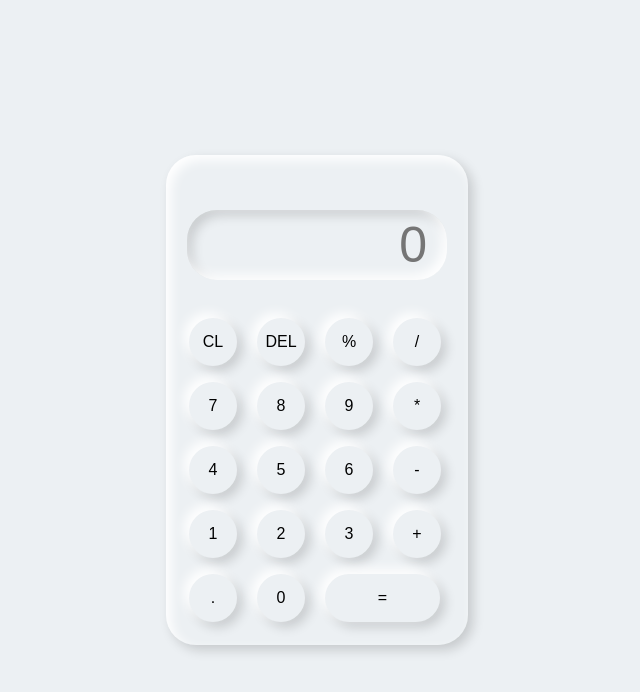
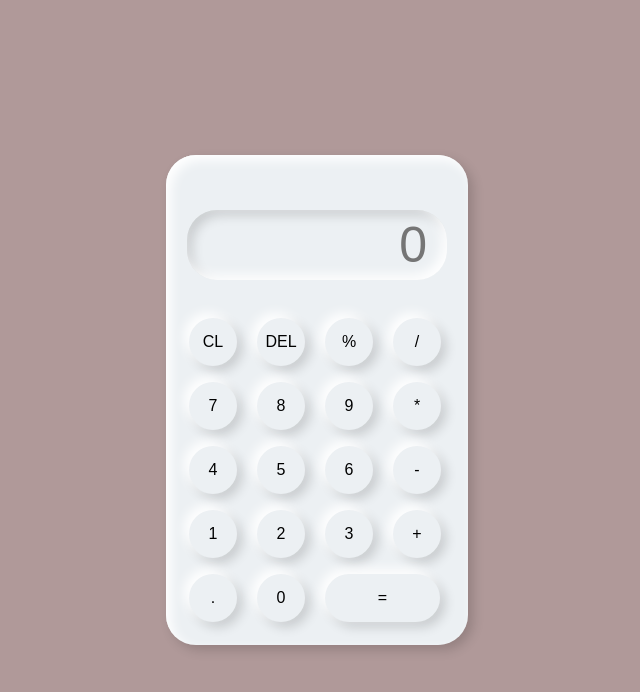
Before and after one commit to vg89/my-calculator, a plain HTML site: page index.html in a window 1280 px wide. Shown: the whole page, without its empty margins (323-963 px from the left). Drawn offline with Linux system fonts and the light colour scheme.

Commit message:
updated styles

```diff
--- a/index.html
+++ b/index.html
@@ -6,7 +6,7 @@
     <link rel="stylesheet" href="style.css">
     <title>Calculator</title>
 </head>
-<body>
+<body style="background-color: black;">
     <div class="container">
         <div class="calculator">
             <input type="text" placeholder="0" id="output-screen">
--- a/style.css
+++ b/style.css
@@ -2,7 +2,7 @@
     margin: 0;
     padding: 0;
     box-sizing: border-box;
-    background-color: #ecf0f3;
+    background-color: #b09999;
     font-family: sans-serif;
     outline: none;
 }
```
